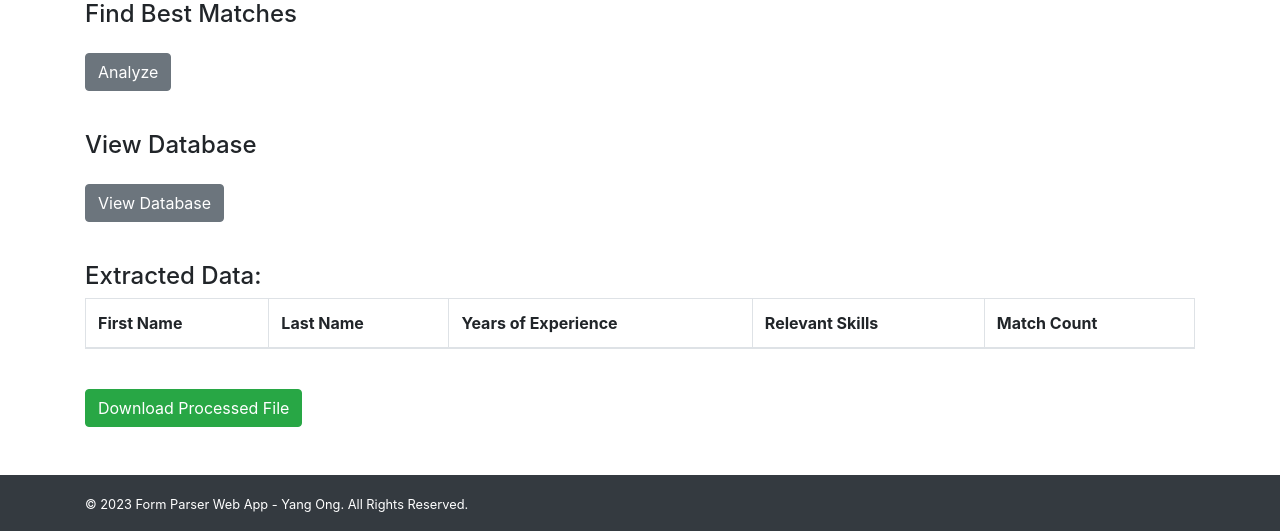
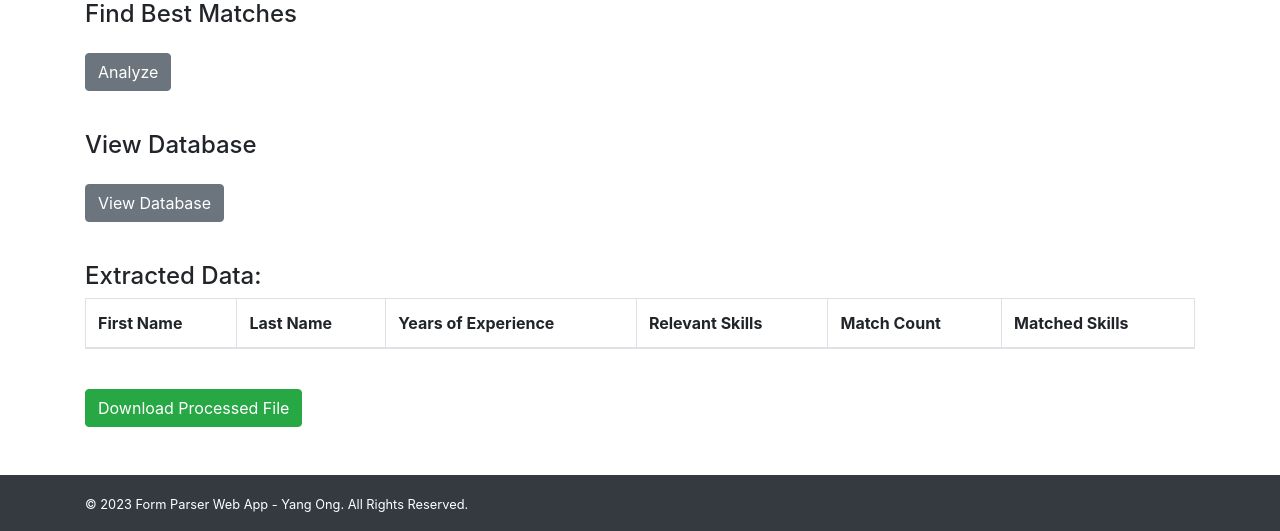
Before and after one commit to yangong17/FormParser, a Flask app: page / in a window 1280 px wide. Shown: the part 824-1355 px from the top of the page. Run offline with Flask 3, Linux system fonts and the light colour scheme; lists and menus that the app fills with data are empty; some libraries are stand-ins or nearby versions.

Commit message:
added match count and matched words

```diff
--- a/app.py
+++ b/app.py
@@ -80,7 +80,7 @@ def upload():
     if request.method == "POST":
         pdf = request.files['file']
         if pdf:
-            filename = secure_filename(img.filename)
+            filename = secure_filename(pdf.filename)
             full_path = os.path.join(app.config['UPLOAD_FOLDER'], filename)
             pdf.save(full_path)
 
@@ -212,7 +212,7 @@ def analyze():
     cursor = conn.cursor()
 
     # Extract the user's input skills
-    user_skills = [skill.strip().lower() for skill in job_data['keyWords']]
+    user_skills = [skill.strip().lower() for skill in job_data['keyWords'].split(',')]
 
     # Execute the SQL query
     cursor.execute('SELECT first_name, last_name, years_of_experience, your_relevant_skills FROM ApplicationData')
@@ -226,16 +226,20 @@ def analyze():
     # Format the data and compute the number of skill matches for each application
     data = []
     for row in rows:
-        # Get the number of skill matches for the current application
+        # Get the list of matched skills for the current application
         cleaned_app_skills = row[3].lower()
-        match_count = sum(1 for skill in user_skills if skill in cleaned_app_skills)
+        matched_skills_list = [skill for skill in user_skills if skill in cleaned_app_skills]
+
+        # Convert the list to a comma-separated string
+        matched_skills = ', '.join(matched_skills_list)
 
         data.append({
             "first_name": row[0],
             "last_name": row[1],
             "years_of_experience": row[2],
             "your_relevant_skills": row[3],
-            "match_count": match_count
+            "match_count": len(matched_skills_list),  # Use the length of matched_skills_list for the match_count
+            "matched_skills": matched_skills,
         })
 
     print(user_skills)
--- a/templates/index.html
+++ b/templates/index.html
@@ -107,6 +107,7 @@
                 <th>Years of Experience</th>
                 <th>Relevant Skills</th>
                 <th>Match Count</th>
+                <th>Matched Skills</th>
             </tr>
         </thead>
         <tbody>
@@ -134,9 +135,9 @@
                     tr.append($("<td>").text(row.first_name));
                     tr.append($("<td>").text(row.last_name));
                     tr.append($("<td>").text(row.years_of_experience));
-                    tr.append($("<td>").text(row.previous_job));
                     tr.append($("<td>").text(row.your_relevant_skills));
                     tr.append($("<td>").text(row.match_count));
+                        tr.append($("<td>").text(row.matched_skills));
 
                     // Append the row to the table body
                     $("#extractedDataTable tbody").append(tr);
```
